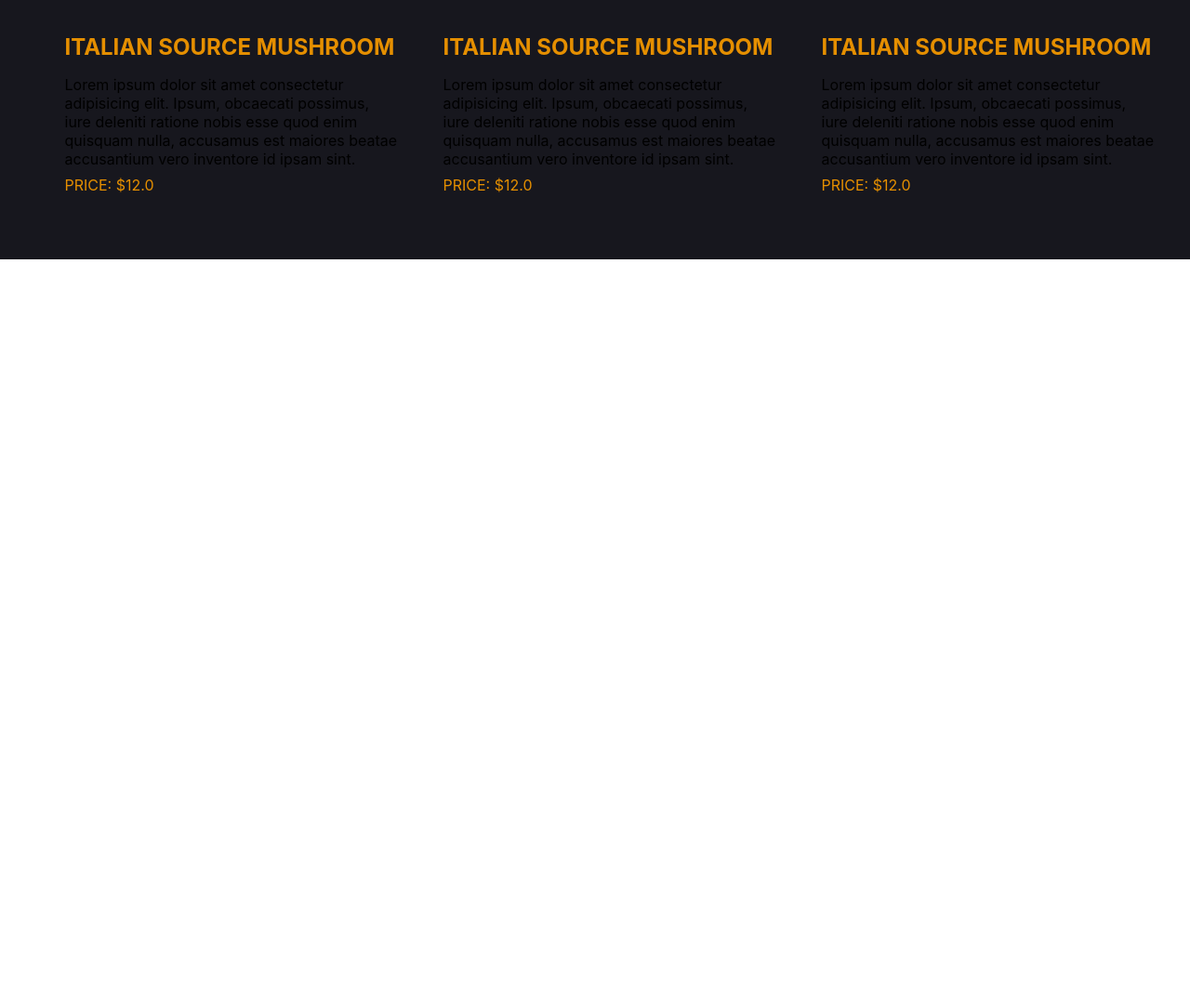
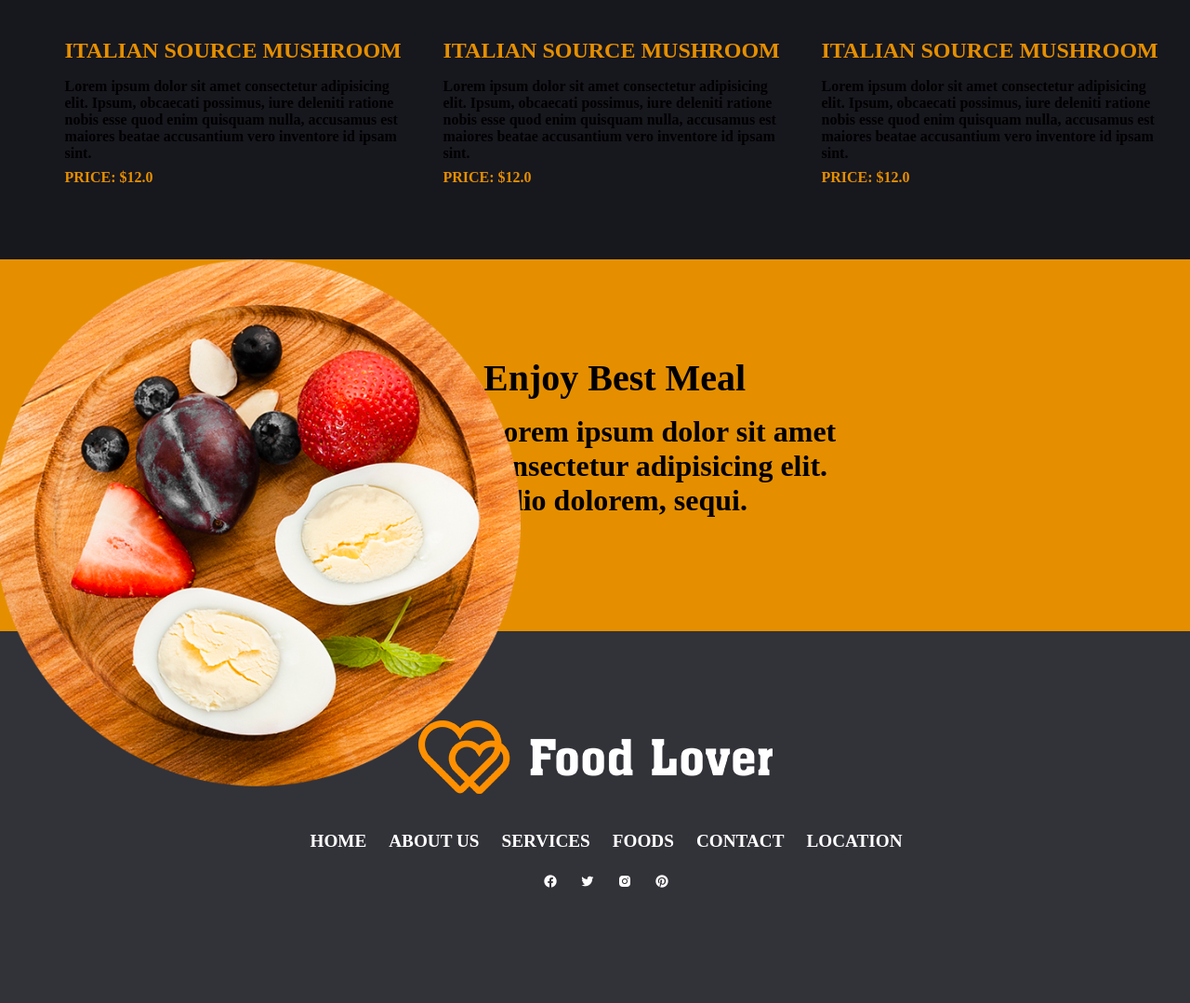
Before and after one commit to manolo0o/foodLover, a plain HTML site: page index.html in a window 1280 px wide. Shown: the part 5546-6625 px from the top of the page at 93% size. Before the commit the page ends 5825 px from the top, so only its background shows below. Drawn offline with nearby package versions, Linux system fonts and the light colour scheme.

Commit message:
feat: :art: Last details in progress
..

```diff
--- a/css/style.css
+++ b/css/style.css
@@ -1,12 +1,14 @@
 @import url(style.css);
 
-*
-{
+
+*{
     margin: 0;
     padding: 0;
     box-sizing: border-box;
-    font-family: roboto system-ui, -apple-system, BlinkMacSystemFont, 'Segoe UI', Roboto, Oxygen, Ubuntu, Cantarell, 'Open Sans', 'Helvetica Neue', sans-serif;
+    font-family: "Roboto Slab", serif;
+    font-weight: bold;
 }
+
 
 header{
     display: flex;
@@ -314,3 +316,71 @@ h2{
 .menuimgs .pepe1{
     color: #e58f00;
 }
+
+.pag7{
+    background-color: #e58f00;
+    height: 50vh;
+}
+
+
+
+footer{
+    background-color: #323239;;
+    height: 50vh;
+}
+
+.divpag7{
+    display: flex;
+    justify-content: center;
+}
+
+.hpag7{
+    margin-top: 13vh;
+    display: flex;
+    flex-direction: column;
+    margin-left: 20vh;
+    font-size: 5vh;
+}
+
+
+.Lorem7{
+    margin-top: 2vh;
+    width: 50vh;
+    font-size: 4vh;
+}
+
+.imgpag7 img{
+    display: flex;
+    position: absolute;
+    width: 70vh;
+    margin-left: 0vh;
+}
+
+.logo7 {
+    display: flex;
+    justify-content: center;
+}
+
+.logo7 img{
+    margin-top: 12vh;
+}
+
+.menu7 ul{
+    display: flex;
+    justify-content: center;
+    margin-top: 5vh;
+}
+
+.menu7 a{
+    margin-left: 3vh;
+}
+
+.socialmedia{
+    display: flex;
+    justify-content: center;
+    margin-top: 3vh;
+}
+
+.socialmedia i{
+    margin-left: 3vh;
+}
--- a/index.html
+++ b/index.html
@@ -5,6 +5,7 @@
     <meta name="viewport" content="width=device-width, initial-scale=1.0">
     <title>Food Lover</title>
     <link rel="stylesheet" href="css/style.css">
+    <link href='https://unpkg.com/boxicons@2.1.4/css/boxicons.min.css' rel='stylesheet'>
     <link rel="shortcut icon" href="storage/img/logo.png" type="image/x-icon">
     <!-- <link href='https://unpkg.com/boxicons@2.1.4/css/boxicons.min.css' rel='stylesheet'> -->
 </head>
@@ -123,4 +124,35 @@
                 </ul>
             </div>
     </section>
+    <section class="pag7">
+        <div class="imgpag7">
+            <img src="/storage/img/placeYourImageHere5.png" alt="">
+        </div>
+        <div class="divpag7">
+            <h1 class="hpag7">Enjoy Best Meal
+                <p class="Lorem7">Lorem ipsum dolor sit amet consectetur adipisicing elit. Odio dolorem, sequi.</p>
+            </h1>
+        </div>
+    </section>
+    <footer>
+        <div class="logo7">
+            <img src="/storage/img/logo2.png" alt="">
+        </div>
+        <div class="menu7">
+            <ul>
+                <li><a href="">HOME</a></li>
+                <li><a href="">ABOUT US</a></li>
+                <li><a href="">SERVICES</a></li>
+                <li><a href="">FOODS</a></li>
+                <li><a href="">CONTACT</a></li>
+                <li><a href="">LOCATION</a></li>
+            </ul>
+        </div>
+        <div class="socialmedia">
+            <i class='bx bxl-facebook-circle' style='color:#ffffff'></i>
+            <i class='bx bxl-twitter' style='color:#ffffff'></i>
+            <i class='bx bxl-instagram-alt' style='color:#ffffff'></i>
+            <i class='bx bxl-pinterest' style='color:#ffffff'></i>
+        </div>
+    </footer>
 </html>
```
Also changed, not shown: storage/img/bxl-facebook-circle.png (added), storage/img/bxl-instagram-alt.png (added), storage/img/bxl-pinterest.png (added), storage/img/bxl-twitter.png (added).
